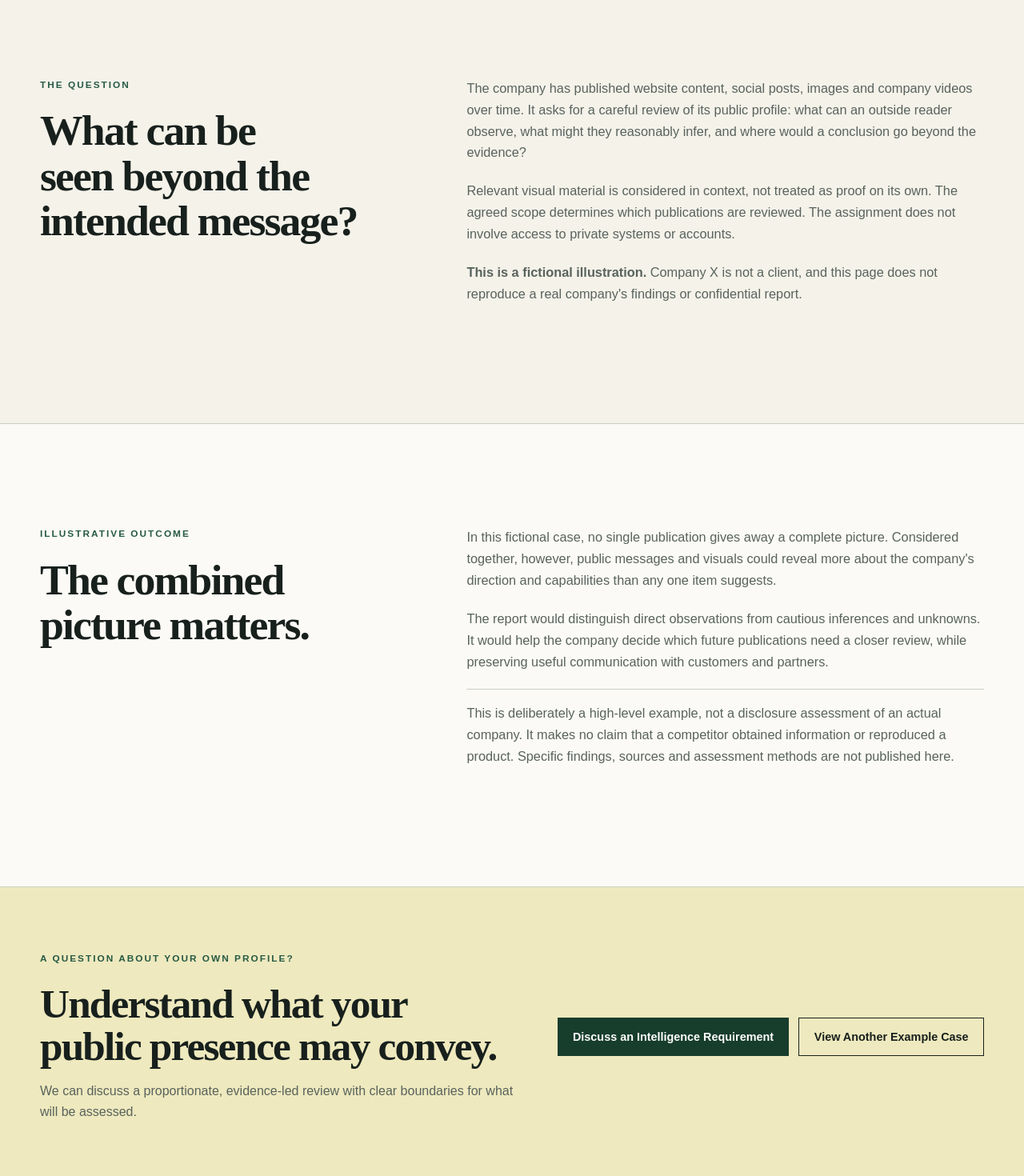
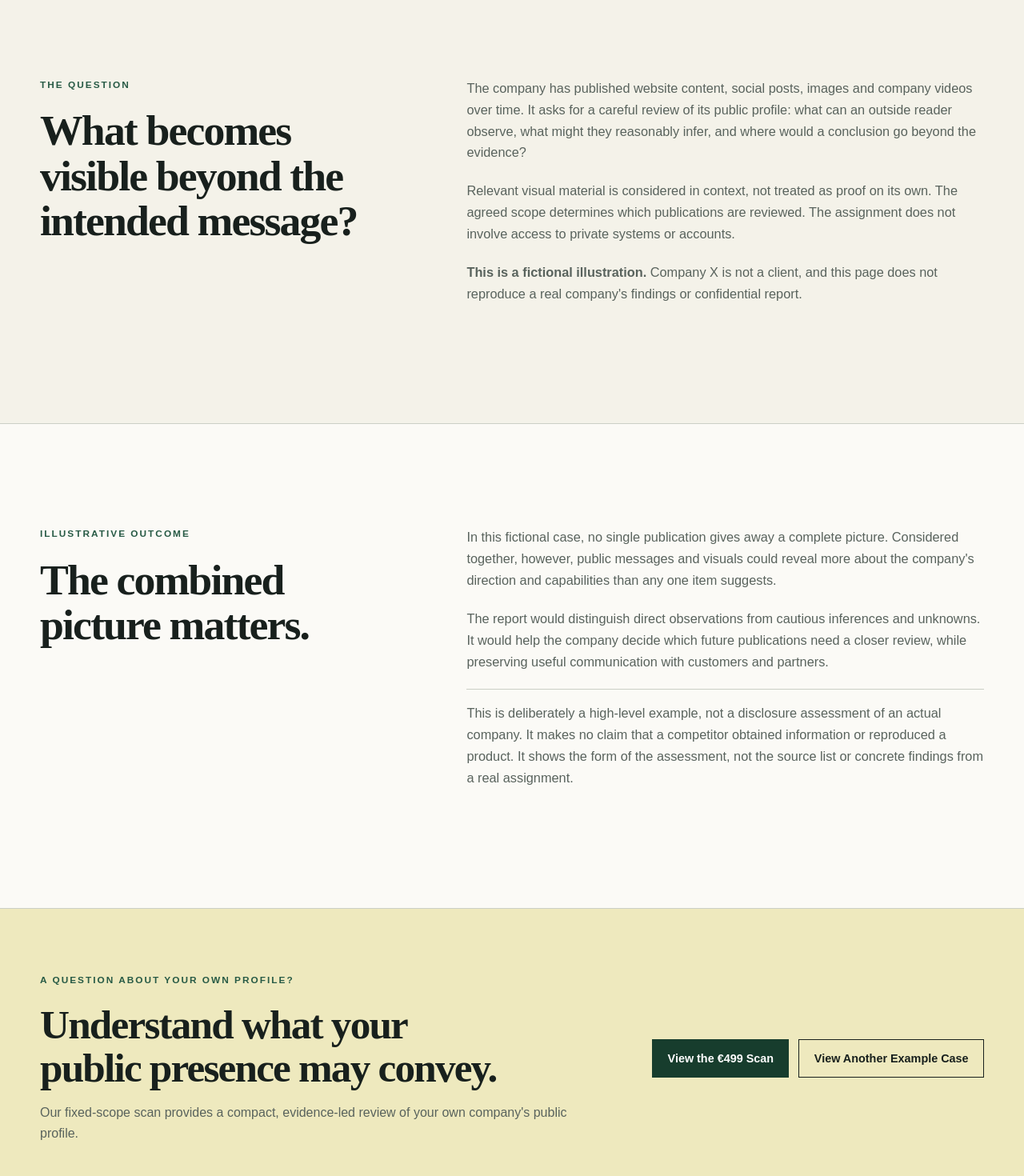
Before and after one commit to greenf88/MelonCactus, a Next.js app: page /example-case/public-profile in a window 1280 px wide. Shown: the part 620-2090 px from the top of the page at 80% size. Built offline with nearby package versions, Linux system fonts and the light colour scheme; no server answers.

Commit message:
Add fixed-scope public profile scan

```diff
--- a/src/app/(en)/example-case/public-profile/page.tsx
+++ b/src/app/(en)/example-case/public-profile/page.tsx
@@ -22,7 +22,7 @@ export default function PublicProfileExampleCasePage() {
 
       <section className="section">
         <Container className="split-content">
-          <div><p className="eyebrow">The question</p><h2>What can be seen beyond the intended message?</h2></div>
+          <div><p className="eyebrow">The question</p><h2>What becomes visible beyond the intended message?</h2></div>
           <div className="prose-block">
             <p>The company has published website content, social posts, images and company videos over time. It asks for a careful review of its public profile: what can an outside reader observe, what might they reasonably infer, and where would a conclusion go beyond the evidence?</p>
             <p>Relevant visual material is considered in context, not treated as proof on its own. The agreed scope determines which publications are reviewed. The assignment does not involve access to private systems or accounts.</p>
@@ -37,12 +37,12 @@ export default function PublicProfileExampleCasePage() {
           <div className="prose-block">
             <p>In this fictional case, no single publication gives away a complete picture. Considered together, however, public messages and visuals could reveal more about the company&apos;s direction and capabilities than any one item suggests.</p>
             <p>The report would distinguish direct observations from cautious inferences and unknowns. It would help the company decide which future publications need a closer review, while preserving useful communication with customers and partners.</p>
-            <p className="report-disclaimer">This is deliberately a high-level example, not a disclosure assessment of an actual company. It makes no claim that a competitor obtained information or reproduced a product. Specific findings, sources and assessment methods are not published here.</p>
+            <p className="report-disclaimer">This is deliberately a high-level example, not a disclosure assessment of an actual company. It makes no claim that a competitor obtained information or reproduced a product. It shows the form of the assessment, not the source list or concrete findings from a real assignment.</p>
           </div>
         </Container>
       </section>
 
-      <section className="closing-cta"><Container className="closing-inner"><div><p className="eyebrow">A question about your own profile?</p><h2>Understand what your public presence may convey.</h2><p>We can discuss a proportionate, evidence-led review with clear boundaries for what will be assessed.</p></div><div className="button-row"><ButtonLink href="/contact">Discuss an Intelligence Requirement</ButtonLink><ButtonLink href="/example-case/fourth-pillar" variant="secondary">View Another Example Case</ButtonLink></div></Container></section>
+      <section className="closing-cta"><Container className="closing-inner"><div><p className="eyebrow">A question about your own profile?</p><h2>Understand what your public presence may convey.</h2><p>Our fixed-scope scan provides a compact, evidence-led review of your own company&apos;s public profile.</p></div><div className="button-row"><ButtonLink href="/services/public-profile-exposure-scan">View the €499 Scan</ButtonLink><ButtonLink href="/example-case/fourth-pillar" variant="secondary">View Another Example Case</ButtonLink></div></Container></section>
     </article>
   );
 }
```
